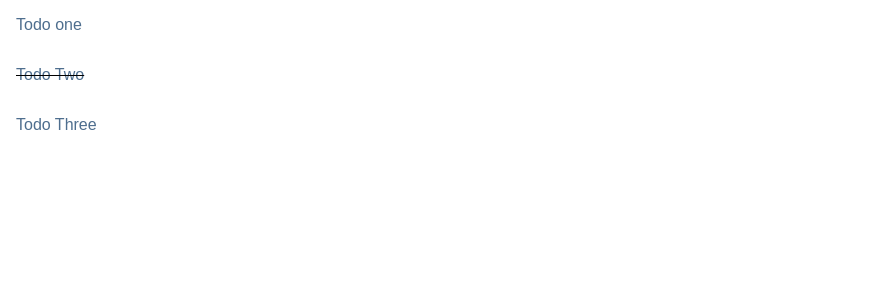
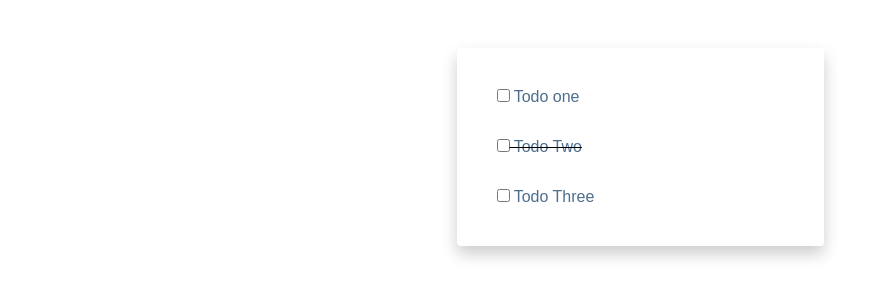
Before and after one commit to ryanwpb/vue-todo-list, a Vue app: page / in a window 1280 px wide. Shown: the top 300 px of the page, without its empty margins (0-876 px from the left). Built offline with nearby package versions, Linux system fonts and the light colour scheme.

Commit message:
Add method that toggles completed or not.

```diff
--- a/src/components/TodoItem.vue
+++ b/src/components/TodoItem.vue
@@ -1,13 +1,21 @@
 <template>
   <div class="todo-item" v-bind:class="{'is-complete':todo.completed}">
-    <p>{{todo.title}}</p>
+    <p>
+      <input type="checkbox" v-on:change="markComplete" />
+      {{todo.title}}
+    </p>
   </div>
 </template>
 
 <script>
 export default {
   name: "TodoItem",
-  props: ["todo"]
+  props: ["todo"],
+  methods: {
+    markComplete() {
+      this.todo.completed = !this.todo.completed;
+    }
+  }
 };
 </script>
 
--- a/src/components/Todos.vue
+++ b/src/components/Todos.vue
@@ -1,5 +1,5 @@
 <template>
-  <div>
+  <div class="todo-list">
     <div v-bind:key="todo" v-for="todo in todos">
       <TodoItem v-bind:todo="todo" />
     </div>
@@ -18,4 +18,11 @@ export default {
 </script>
 
 <style scoped>
+.todo-list {
+  max-width: 367px;
+  margin: 3rem auto;
+  padding: 1.5rem;
+  box-shadow: 0px 8px 16px 0px rgba(0, 0, 0, 0.2);
+  border-radius: 0.25rem;
+}
 </style>
```
